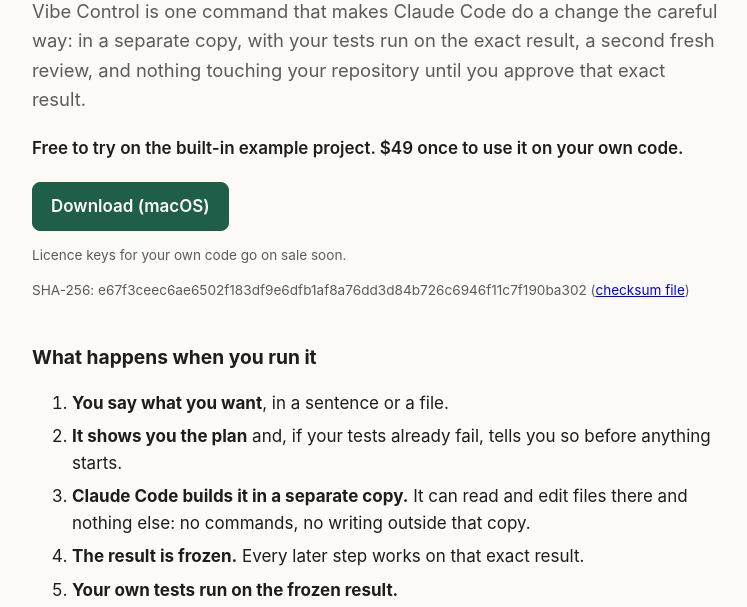
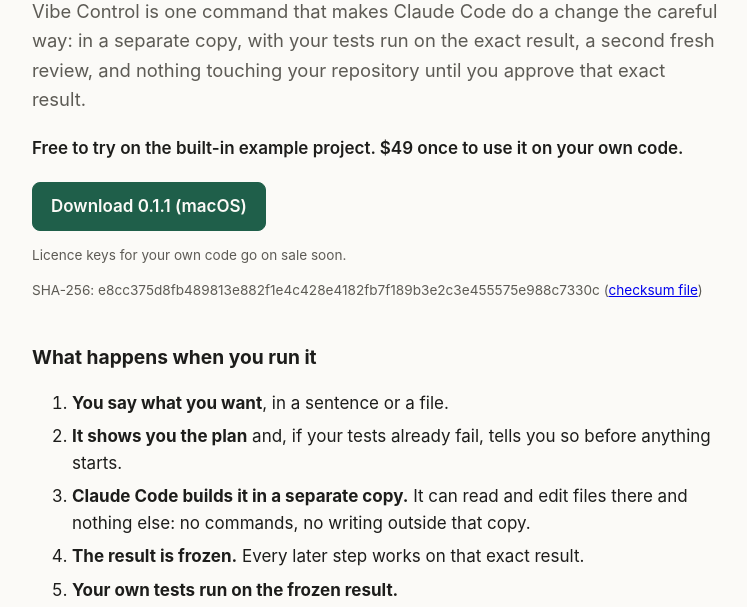
Before and after one commit to ben2harwood-lgtm/vibe-control, a plain HTML site: page index.html in a window 1280 px wide. Shown: the part 150-757 px from the top of the page, without its empty margins (264-1011 px from the left). Drawn offline with Linux system fonts and the light colour scheme.

Commit message:
Download page: 0.1.1 zip and checksum, release record
Co-Authored-By: Claude Opus 5.5 <noreply@anthropic.com>
Claude-Session: https://claude.ai/code/session_017fRLKhMM5SMNSpXpp8Gqr7

```diff
--- a/index.html
+++ b/index.html
@@ -32,13 +32,13 @@ footer { margin-top: 56px; padding-top: 16px; border-top: 1px solid var(--line);
 <p class="lede">Vibe Control is one command that makes Claude Code do a change the careful way: in a separate copy, with your tests run on the exact result, a second fresh review, and nothing touching your repository until you approve that exact result.</p>
 <p class="price">Free to try on the built-in example project. $49 once to use it on your own code.</p>
 <div class="buttons">
-  <a class="btn primary" href="vibe-control-0.1.0.zip">Download (macOS)</a>
+  <a class="btn primary" href="vibe-control-0.1.1.zip">Download 0.1.1 (macOS)</a>
   <!-- VC-3 Buy link: when Ben sends the Polar checkout link, put it in href, delete the
        word hidden, and delete the "go on sale soon" line below. Same link as buy_url in aac-studio. -->
   <a class="btn" id="buy" href="https://buy.polar.sh/POLAR-CHECKOUT-LINK" hidden>Buy a licence key, $49</a>
 </div>
 <p class="small">Licence keys for your own code go on sale soon.</p>
-<p class="small">SHA-256: e67f3ceec6ae6502f183df9e6dfb1af8a76dd3d84b726c6946f11c7f190ba302 (<a href="vibe-control-0.1.0.zip.sha256">checksum file</a>)</p>
+<p class="small">SHA-256: e8cc375d8fb489813e882f1e4c428e4182fb7f189b3e2c3e455575e988c7330c (<a href="vibe-control-0.1.1.zip.sha256">checksum file</a>)</p>
 
 <h2>What happens when you run it</h2>
 <ol>
```
Also changed, not shown: 3 other files.
